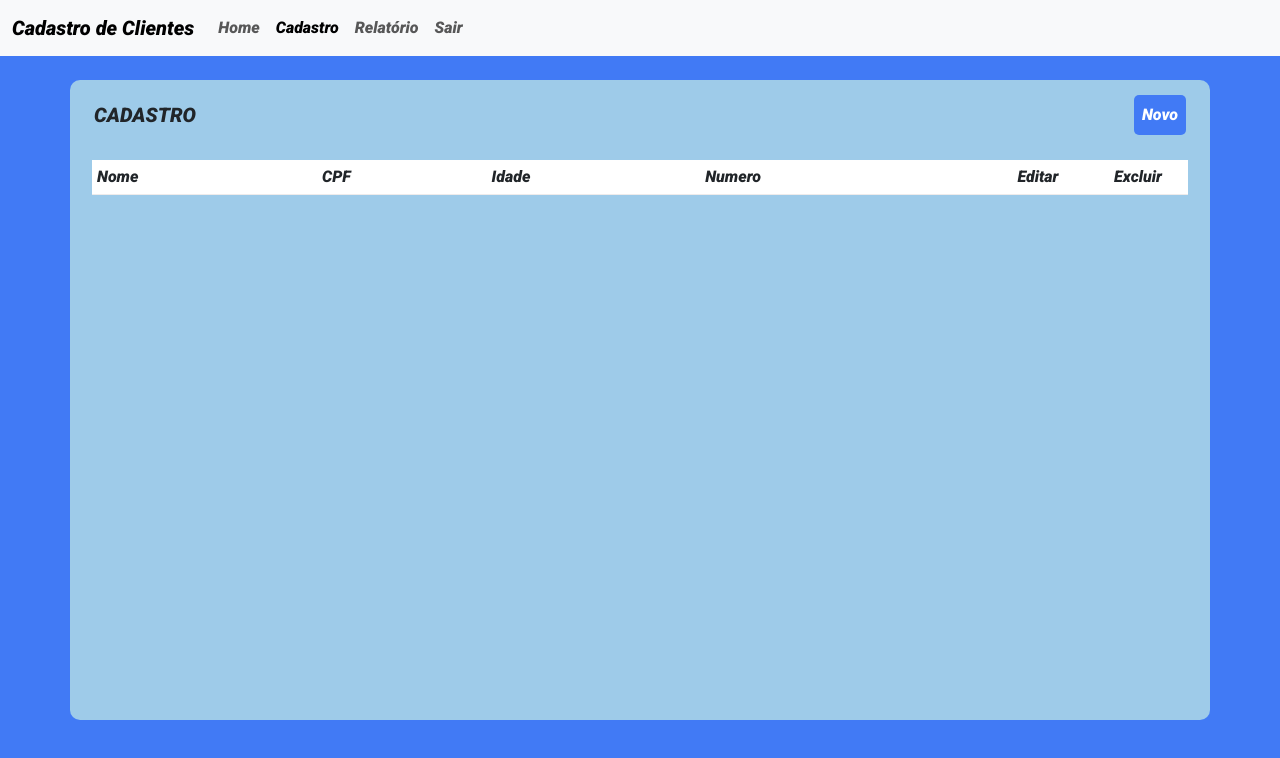
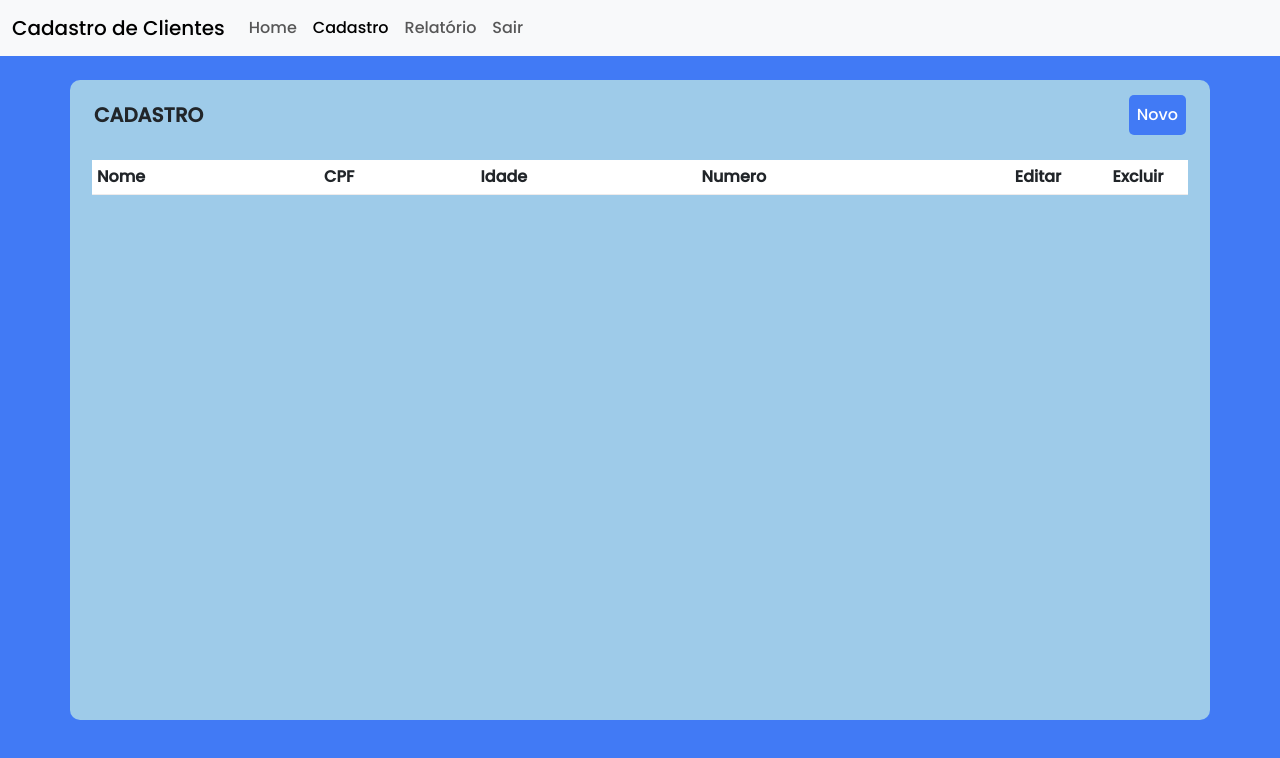
Before and after one commit to igor-belo/CRUD-CADASTRO-CLIENTES, a plain HTML site: page index.html in a window 1280 px wide. Drawn offline with nearby package versions, Linux system fonts and the light colour scheme.

Commit message:
mudando a fonte

```diff
--- a/style.css
+++ b/style.css
@@ -1,10 +1,11 @@
-@import url('https://fonts.googleapis.com/css2?family=Roboto+Slab:wght@900&family=Roboto:ital,wght@1,900&display=swap');
+@import url('https://fonts.googleapis.com/css2?family=Poppins:wght@500&family=Roboto+Slab:wght@900&family=Roboto:ital,wght@1,900&display=swap');
+
 
 * {
   margin: 0;
   padding: 0;
   box-sizing: border-box;
-  font-family: 'Roboto', sans-serif;
+  font-family: 'Poppins', sans-serif;
 }
 
 body {
```
